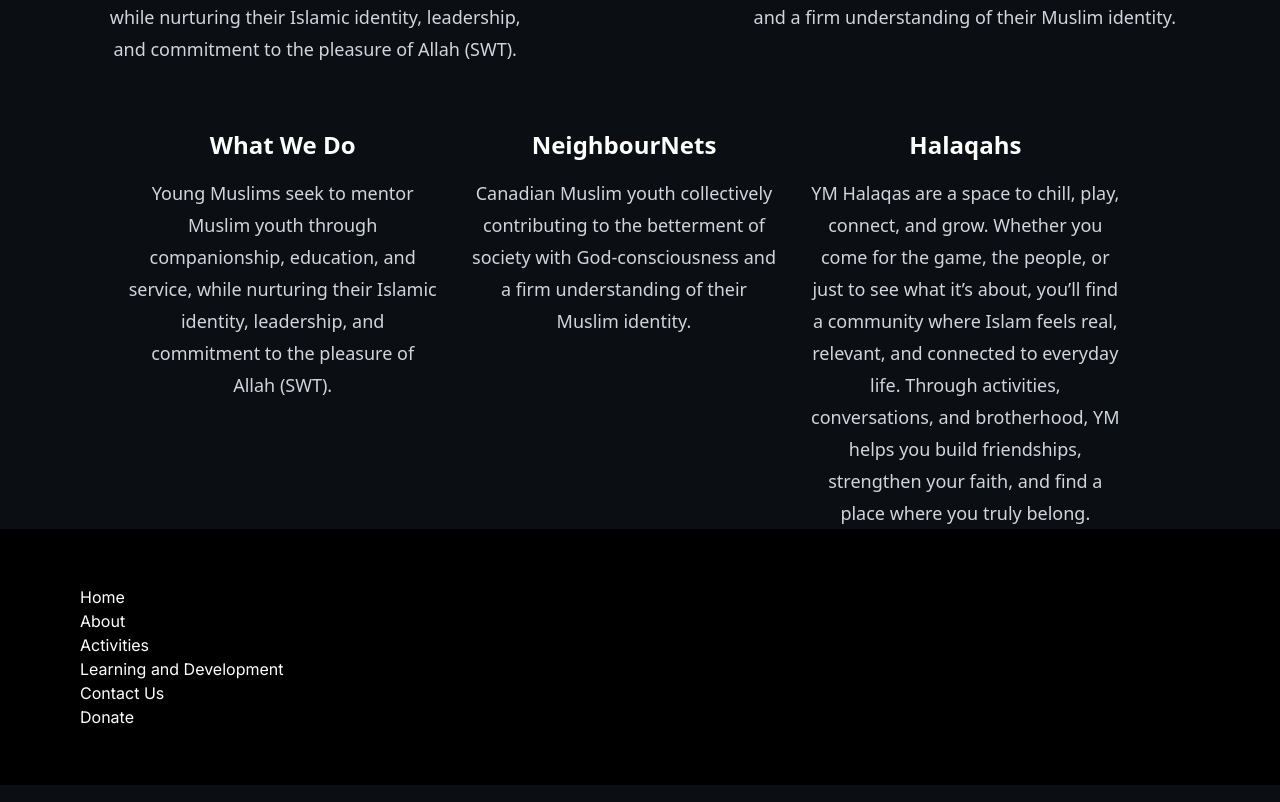
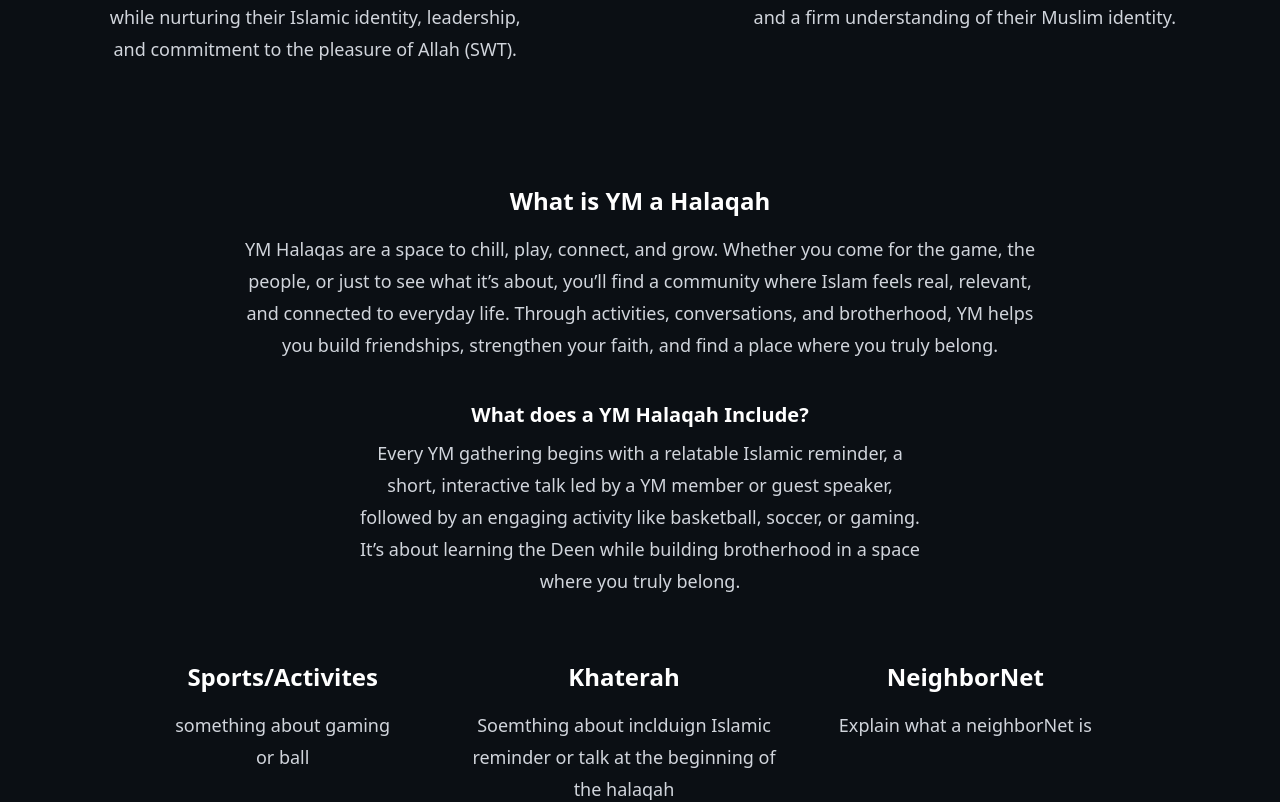
Before and after one commit to Mz2neat/ym_website, a Next.js app: page /about in a window 1280 px wide. Shown: the part 800-1602 px from the top of the page. Built offline with nearby package versions, Linux system fonts and the light colour scheme.

Commit message:
made changes to about layout

```diff
--- a/app/about/page.tsx
+++ b/app/about/page.tsx
@@ -14,12 +14,12 @@ export default function about() {
             include something like whast is the mission and vision of YM here. or What is YM about.
           </h1>
           </section>
-          <div className="mx-auto mt-16 flex max-w-[99%] flex-col gap-8 md:flex-row text-center">
-            <div className="md:w-1/2">
-              <h2 className="text-2xl font-bold text-white">
+          <div className="mx-auto mt-16 flex max-w-[99%] flex-col gap-8 md:flex-row text-center"> {/*This code segment (lines 17-41) covers the text for the mission and vission statements The width is precentage to avoid scaling issues on other devices */}
+            <div className="md:w-1/2"> {/* makes text boxes 1/2 width of set width from above (99% of screen width)*/}
+              <h2 className="text-2xl font-bold text-white"> {/* for missionsatament heading*/}
                  Mission Statement
               </h2>
-                <p className="mt-4 text-lg leading-8 text-gray-300 max-w-[70%] mx-auto">
+                <p className="mt-4 text-lg leading-8 text-gray-300 max-w-[70%] mx-auto"> {/* for mission statement text. max width is 70% of the 99% from above to avoid scaling issues on other devices and to avoid have the text going all the way to the edges*/}
 
          Young Muslims seek to mentor Muslim youth through companionship, education, and service,
          while nurturing their Islamic identity, leadership, and commitment to the pleasure of Allah (SWT).
@@ -30,7 +30,7 @@ export default function about() {
               <h2 className="text-2xl font-bold text-white">
                   Vision Statement
               </h2>
-                <p className="mt-4 text-lg leading-8 text-gray-300 max-w-[70%] mx-auto">
+                <p className="mt-4 mb-30 text-lg leading-8 text-gray-300 max-w-[70%] mx-auto">
 
          Canadian Muslim youth collectively contributing to the betterment of society with God-consciousness and a firm understanding of their Muslim identity.
 
@@ -39,37 +39,57 @@ export default function about() {
 
           </div>
 
+{/*<section className="mx-auto max-w-3xl text-center">
+          <h1 className="text-3xl tracking-tight font-bold mt-30 text-center">
+            What We Do
+          </h1>
+          </section>*/} {/*this is the what we do text/headding*/}
 
+          <div className="mt-8 mx-auto max-w-[90%] text-center"> {/* */}
+              <h2 className=" mx-auto text-2xl font-bold text-white"> {/* for halaqah heading*/}
+                 What is YM a Halaqah
+              </h2>
+                <p className="mt-4 text-lg leading-8 text-gray-300 max-w-[70%] mx-auto "> {/* */}
+         YM Halaqas are a space to chill, play, connect, and grow. Whether you come for the game, the people, or just to see what it’s about, you’ll find a community where Islam feels real, relevant, and connected to everyday life. Through activities, conversations, and brotherhood, YM helps you build friendships, strengthen your faith, and find a place where you truly belong.
+
+                </p>
+           </div>
+           <div className="mt-4 mx-auto max-w-[90%] text-center"> {/*what does ym a halqaah include */}
+            <h2 className=" mt-10 mx-auto text-xl font-bold text-white"> {/* */}
+                What does a YM Halaqah Include?
+              </h2>
+                <p className="mt-2 text-lg leading-8 text-gray-300 max-w-[50%] mx-auto"> {/* */}
+         Every YM gathering begins with a relatable Islamic reminder, a short, interactive talk led by a YM member or guest speaker, followed by an engaging activity like basketball, soccer, or gaming. It’s about learning the Deen while building brotherhood in a space where you truly belong.
+                </p>
+           </div>
 <div className="mx-auto mt-16 flex max-w-5xl flex-col gap-8 md:flex-row text-center">
             <div className="md:w-1/3">
               <h2 className="text-2xl font-bold text-white">
-                 What We Do
+                 Sports/Activites
               </h2>
-                <p className="mt-4 text-lg leading-8 text-gray-300">
+                <p className="mt-4 text-lg leading-8 text-gray-300 max-w-[70%] mx-auto">
 
-         Young Muslims seek to mentor Muslim youth through companionship, education, and service,
-         while nurturing their Islamic identity, leadership, and commitment to the pleasure of Allah (SWT).
+         something about gaming or ball
 
                 </p>
            </div>
             <div className="md:w-1/3">
               <h2 className="text-2xl font-bold text-white">
-                  NeighbourNets
+                  Khaterah
               </h2>
                 <p className="mt-4 text-lg leading-8 text-gray-300">
 
-         Canadian Muslim youth collectively contributing to the betterment of society with God-consciousness and a firm understanding of their Muslim identity.
-
+         Soemthing about inclduign Islamic reminder or talk at the beginning of the halaqah
                 </p>
             </div>
 
             <div className="md:w-1/3">
               <h2 className="text-2xl font-bold text-white">
-                  Halaqahs
+                  NeighborNet
               </h2>
                 <p className="mt-4 text-lg leading-8 text-gray-300">
-                  YM Halaqas are a space to chill, play, connect, and grow. Whether you come for the game, the people, or just to see what it’s about, you’ll find a community where Islam feels real, relevant, and connected to everyday life. Through activities, conversations, and brotherhood, YM helps you build friendships, strengthen your faith, and find a place where you truly belong.
-                  </p>
+                  Explain what a neighborNet is
+                   </p>
 
     </div>
        <div className="flex flex-col items-center text-center sm:items-start sm:text-left">
```
